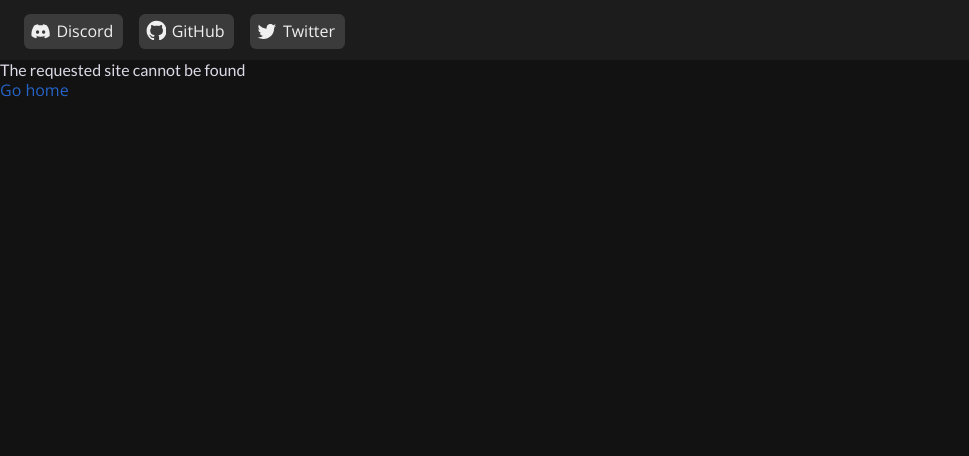
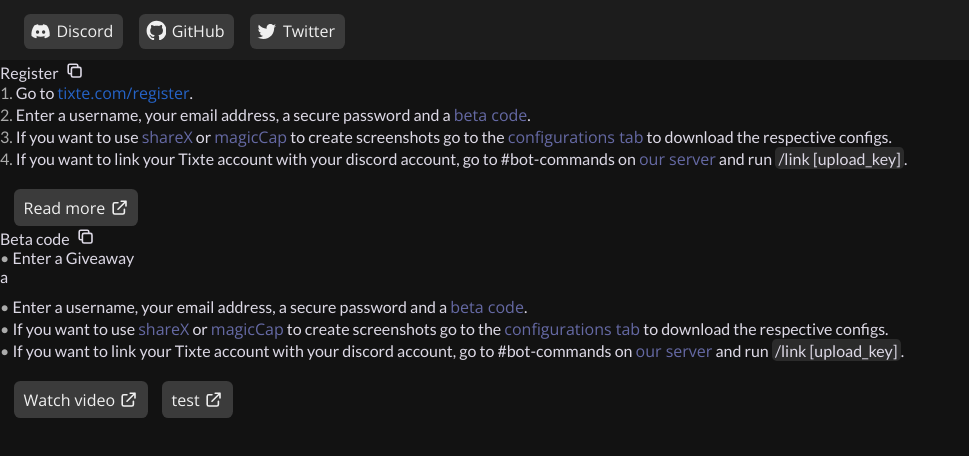
Before and after one commit to Luna-devv/Tixte, a Next.js app: page /read/register in a window 1280 px wide. Before the commit this address had no page. Shown: the top 456 px of the page, without its empty margins (0-969 px from the left). Built offline with nearby package versions, Linux system fonts and the light colour scheme.

Commit message:
add JSON to HTML 'translator(?)'

```diff
--- /dev/null
+++ b/pages/read/register.jsx
@@ -0,0 +1,91 @@
+import React from 'react';
+
+import {
+    DuplicateIcon,
+    ExternalLinkIcon
+} from '@heroicons/react/outline';
+
+const reads = [{
+    title: 'Register',
+    section: 'how',
+    list: [{
+        id: 1,
+        text: 'Go to <a href="https://tixte.com/register" class="link">tixte.com/register</a>.'
+    }, {
+        id: 2,
+        text: 'Enter a username, your email address, a secure password and a <a href="#code" class="df-link">beta code</a>.'
+    }, {
+        id: 3,
+        text: 'If you want to use <a href="https://getsharex.com/" class="df-link">shareX</a> or <a href="https://magiccap.me/" class="df-link">magicCap</a> to create screenshots go to the <a href="https://tixte.com/dashboard/configurations" class="df-link">configurations tab</a> to download the respective configs.'
+    }, {
+        id: 4,
+        text: 'If you want to link your Tixte account with your discord account, go to <a href="https://discord.com/channels/818940877262553141/818942351946022952" class="mention">#bot-commands</a> on <a href="/go/discord" class="df-link">our server</a> and run <a href="https://cdn.xyna.space/1638297786.png" style="background-color: #2b2b2b; padding: 0.1rem; padding-left: 0.2rem; padding-right: 0.2rem; border-radius: 0.3rem; cursor: pointer">/link [upload_key]</a>.'
+    }],
+    buttons: [{
+        url: '/',
+        text: 'Read more'
+    }],
+}, {
+    title: 'Beta code',
+    section: 'code',
+    list: [{
+        id: '•',
+        text: '<bold>Enter a Giveaway</bold>',
+        subs: ['a']
+    }, {
+        id: '•',
+        text: 'Enter a username, your email address, a secure password and a <a href="#code" class="df-link">beta code</a>.'
+    }, {
+        id: '•',
+        text: 'If you want to use <a href="https://getsharex.com/" class="df-link">shareX</a> or <a href="https://magiccap.me/" class="df-link">magicCap</a> to create screenshots go to the <a href="https://tixte.com/dashboard/configurations" class="df-link">configurations tab</a> to download the respective configs.'
+    }, {
+        id: '•',
+        text: 'If you want to link your Tixte account with your discord account, go to <a href="https://discord.com/channels/818940877262553141/818942351946022952" class="mention">#bot-commands</a> on <a href="/go/discord" class="df-link">our server</a> and run <a href="https://cdn.xyna.space/1638297786.png" style="background-color: #2b2b2b; padding: 0.1rem; padding-left: 0.2rem; padding-right: 0.2rem; border-radius: 0.3rem; cursor: pointer">/link [upload_key]</a>.'
+    }],
+    buttons: [{
+        url: '/',
+        text: 'Watch video'
+    }, {
+        url: '/',
+        text: 'test'
+    }],
+}];
+
+export default class Homepage extends React.Component {
+
+    render() {
+        return (
+            <>
+                <div className='read'>
+                {reads?.map(read => (
+                    <section id={read?.section} className='readContainer'>
+                        <a className='readTitle' href={'/read/register#' + read?.section} style={{cursor: 'pointer'}}> {read?.title} <DuplicateIcon className='copyIco ico' /> </a> <br />
+                        <div className='readContent'>
+                        {read?.list?.map(item => (
+                            <>
+                                 <id style={{color: '#ababab'}}>{item?.id}{isNaN(item?.id) ? '' : '.'}</id> <text dangerouslySetInnerHTML={{__html: item?.text}}></text> <br />
+                                <div style={item?.subs ? {marginBottom: 10} : {}}>
+                                    {item?.subs?.map(sub => (
+                                        <>
+                                                <text dangerouslySetInnerHTML={{__html: sub}}></text> <br />
+                                        </>
+                                    ))}
+                                </div>
+                            </>
+                        ))}
+                        </div>
+                        <br />
+                            {read?.buttons?.map(button => (
+                                <>
+                                    <button className='button' style={button?.url && button?.text ? {marginLeft: 14} : {visibility: 'hidden', position: 'absolute'}} onClick={()=> window.open(button?.url)}>
+                                        {button?.text} <ExternalLinkIcon className='ico' style={{top: 3.2, left: 0.1}} />
+                                    </button>
+                                </>
+                            ))}
+                    </section>
+                ))}
+                </div>
+            </>
+        );
+    };
+};
--- a/styles/globals.css
+++ b/styles/globals.css
@@ -22,6 +22,7 @@
 
 a {
     all: unset;
+    cursor: default;
 }
 
 .link {
@@ -31,8 +32,19 @@
     transition-duration: 300ms;
 }
 
+.df-link {
+    font-family: 'Open Sans', sans-serif;
+    color: rgba(123, 128, 201, 0.8);
+    cursor: pointer;
+    transition-duration: 300ms;
+}
+
 .link:hover {
     color: rgba(var(--color), 1);
+}
+
+.df-link:hover {
+    color: rgb(142, 146, 185);
 }
 
 ::-webkit-scrollbar {
@@ -57,9 +69,18 @@
     transform: translate(-50%, -50%);
 }
 
+@media screen and (max-width: 400px) {
+    .center {
+        position: fixed;
+        top: 0%;
+        margin-top: 10rem;
+        transform: translate(-50%);
+    }
+}
+
 .menu {
     background-color: #1C1C1C;
-    margin: 1rem;
+    margin: 0.2rem;
     padding: 1.4rem;
     border-radius: 0.6rem;
 }
@@ -87,6 +108,7 @@
     padding: 0.6rem;
     cursor: pointer;
     transition-duration: 300ms;
+    margin-bottom: 1rem;
 }
 
 .card:hover {
--- /dev/null
+++ b/styles/reads.css
@@ -0,0 +1,60 @@
+.read {
+    margin: 1rem;
+}
+
+@media screen and (min-width: 1400px) {
+    .read {
+        position: fixed;
+        top: 8rem;
+        left: 12%;
+    }
+}
+
+@media screen and (min-width: 2300px) {
+    .read {
+        left: 30%;
+    }
+}
+
+@import url('https://fonts.googleapis.com/css2?family=Poppins:wght@500&display=swap');
+.readTitle {
+    color: rgba(255, 255, 255, 0.9);
+    font-size: 1.8rem;
+    font-family: 'Poppins', sans-serif;
+}
+
+.copyIco {
+    visibility: hidden;
+}
+
+.readTitle:hover > .copyIco {
+    visibility: visible;
+}
+
+.readContainer {
+    margin-bottom: 3rem;
+}
+
+.readContent {
+    margin-top: 0.6rem;
+    font-size: 1.1rem;
+    color: rgba(170, 170, 170, 0.8);
+    user-select: text;
+}
+
+.mention {
+    background-color: rgb(88, 101, 242, 0.4);
+    transition-duration: 400ms;
+    padding: 0.1rem;
+    padding-left: 0.2rem;
+    padding-right: 0.2rem;
+    border-radius: 0.3rem;
+}
+
+.mention:hover {
+    background-color: rgb(88, 101, 242, 0.2);
+}
+
+bold {
+    font-family: 'Poppins', sans-serif;
+}
```
